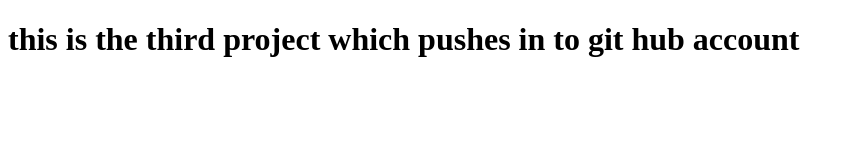
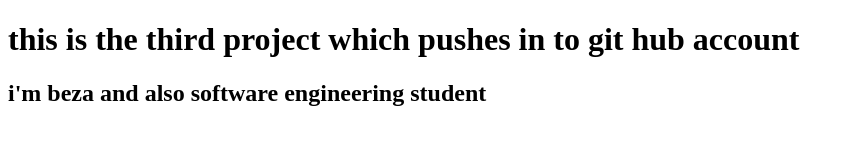
Before and after one commit to beza615/thirdproject, a plain HTML site: page index.html in a window 1280 px wide. Shown: the whole page, without its empty margins (0-855 px from the left). Drawn offline with Linux system fonts and the light colour scheme.

Commit message:
this is the commit when i add h2

```diff
--- a/index.html
+++ b/index.html
@@ -7,5 +7,6 @@
 </head>
 <body>
     <h1>this is the third project which pushes in to git hub account</h1>
+    <h2>i'm beza and also software engineering student</h2>
 </body>
 </html>
```
